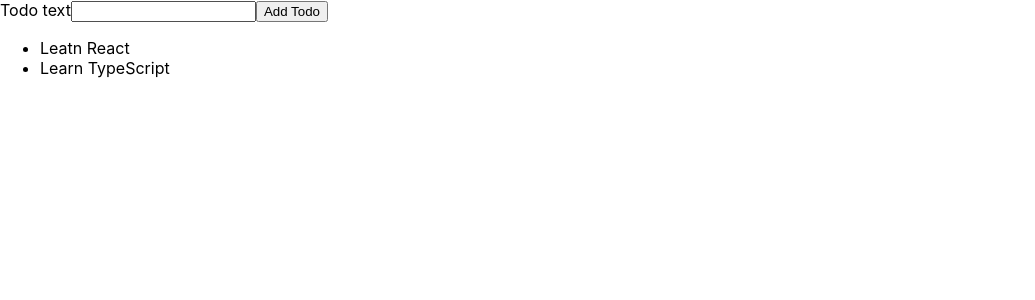
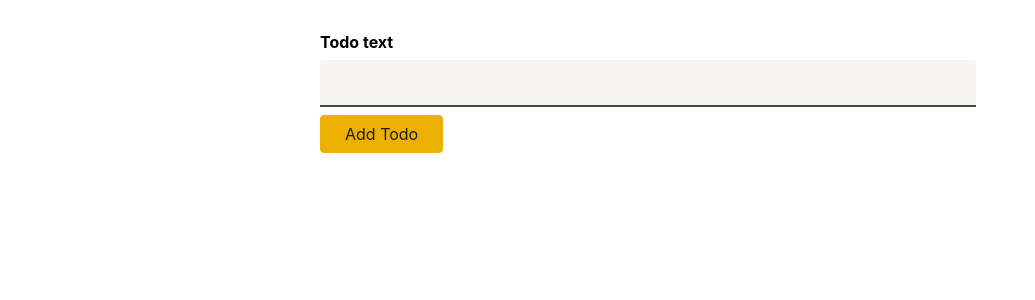
Before and after one commit to HamidrezaBahmani/ReactTS, a React (Create React App) app: page / in a window 1280 px wide. Shown: the top 300 px of the page, without its empty margins (0-1035 px from the left). Built offline with nearby package versions, Linux system fonts and the light colour scheme.

Commit message:
Managing State TypeScript

```diff
--- a/src/App.tsx
+++ b/src/App.tsx
@@ -1,9 +1,15 @@
+import { useState } from "react";
 import Todos from "./components/Todos";
 import Todo from "./models/todo";
 import NewTodo from "./components/NewTodo";
 function App() {
-  const todos = [new Todo("Leatn React"), new Todo("Learn TypeScript")];
-  const addTodoHandler = (todoText: string) => {};
+  const [todos, setTodos] = useState<Todo[]>([]);
+  const addTodoHandler = (todoText: string) => {
+    const newTodo = new Todo(todoText);
+    setTodos((prevTodos) => {
+      return prevTodos.concat(newTodo);
+    });
+  };
   return (
     <div>
       <NewTodo onAddTodo={addTodoHandler} />
--- /dev/null
+++ b/src/components/NewTodo.module.css
@@ -0,0 +1,42 @@
+.form {
+  width: 40rem;
+  margin: 2rem auto;
+
+}
+
+.form label {
+  display: block;
+  font-weight: bold;
+  margin-bottom: 0.5rem;
+}
+
+.form input {
+  display: block;
+  width: 100%;
+  font: inherit;
+  font-size: 1.5rem;
+  padding: 0.5rem;
+  border-radius: 4px;
+  background-color: #f7f5ef;
+  border: none;
+  border-bottom: 2px solid #494844;
+  border-bottom-right-radius: 0;
+  border-bottom-left-radius: 0;
+  margin-bottom: 0.5rem;
+}
+
+.form button {
+  font: inherit;
+  background-color: #ebb002;
+  border: 1px solid #ebb002;
+  color: #201d0f;
+  padding: 0.5rem 1.5rem;
+  border-radius: 4px;
+  cursor: pointer;
+}
+
+.form button:hover,
+.form button:active {
+  background-color: #ebc002;
+  border-color: #ebc002;
+}
--- a/src/components/NewTodo.tsx
+++ b/src/components/NewTodo.tsx
@@ -1,4 +1,5 @@
 import { useRef } from "react";
+import classes from "./NewTodo.module.css";
 const NewTodo: React.FC<{ onAddTodo: (text: string) => void }> = (props) => {
   const todoTextInput = useRef<HTMLInputElement>(null);
   const submitHandler = (event: React.FormEvent) => {
@@ -13,7 +14,7 @@
   };
 
   return (
-    <form onSubmit={submitHandler}>
+    <form onSubmit={submitHandler} className={classes.form}>
       <label htmlFor="text"> Todo text</label>
       <input type="text" id="text" ref={todoTextInput} />
       <button>Add Todo</button>
--- /dev/null
+++ b/src/components/TodoItem.module.css
@@ -0,0 +1,6 @@
+.item {
+  margin: 1rem 0;
+  box-shadow: 0 1px 4px rgba(0, 0, 0, 0.2);
+  padding: 1rem;
+  background-color: #f7f5ef;
+}
--- a/src/components/TodoItem.tsx
+++ b/src/components/TodoItem.tsx
@@ -1,5 +1,6 @@
+import classes from "./TodoItem.module.css";
 const TodoItem: React.FC<{ text: string }> = (props) => {
-  return <li>{props.text}</li>;
+  return <li className={classes.item}>{props.text}</li>;
 };
 
 export default TodoItem;
--- /dev/null
+++ b/src/components/Todos.module.css
@@ -0,0 +1,6 @@
+.todos {
+  list-style: none;
+  margin: 2rem auto;
+  padding: 0;
+  width: 40rem;
+}
--- a/src/components/Todos.tsx
+++ b/src/components/Todos.tsx
@@ -1,8 +1,10 @@
 import Todo from "../models/todo";
 import TodoItem from "./TodoItem";
+import classes from "./Todos.module.css";
+
 const Todos: React.FC<{ items: Todo[] }> = (props) => {
   return (
-    <ul>
+    <ul className={classes.todos}>
       {props.items.map((item) => (
         <TodoItem key={item.id} text={item.text} />
       ))}
```
Also changed, not shown: src/App.css (deleted).
